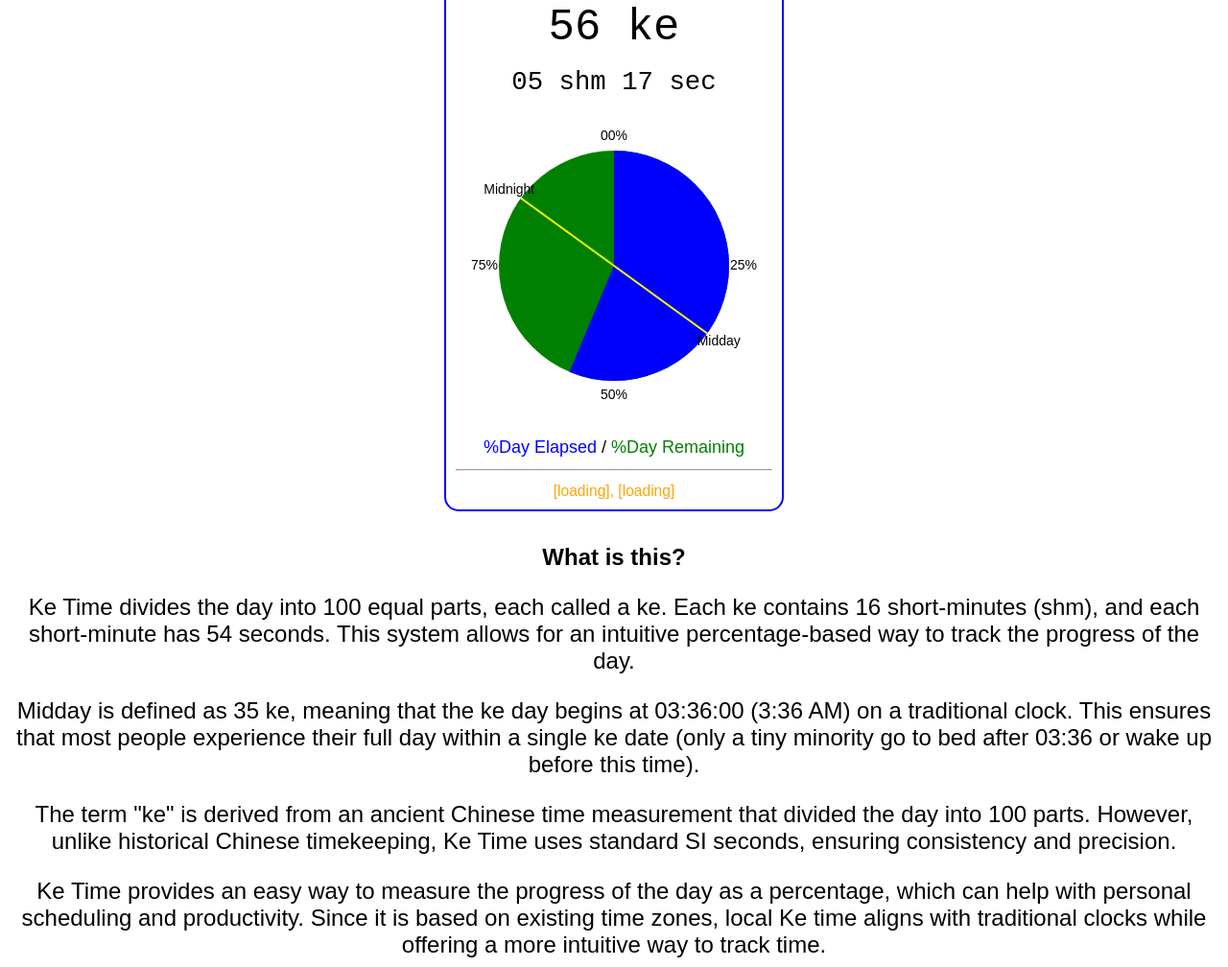
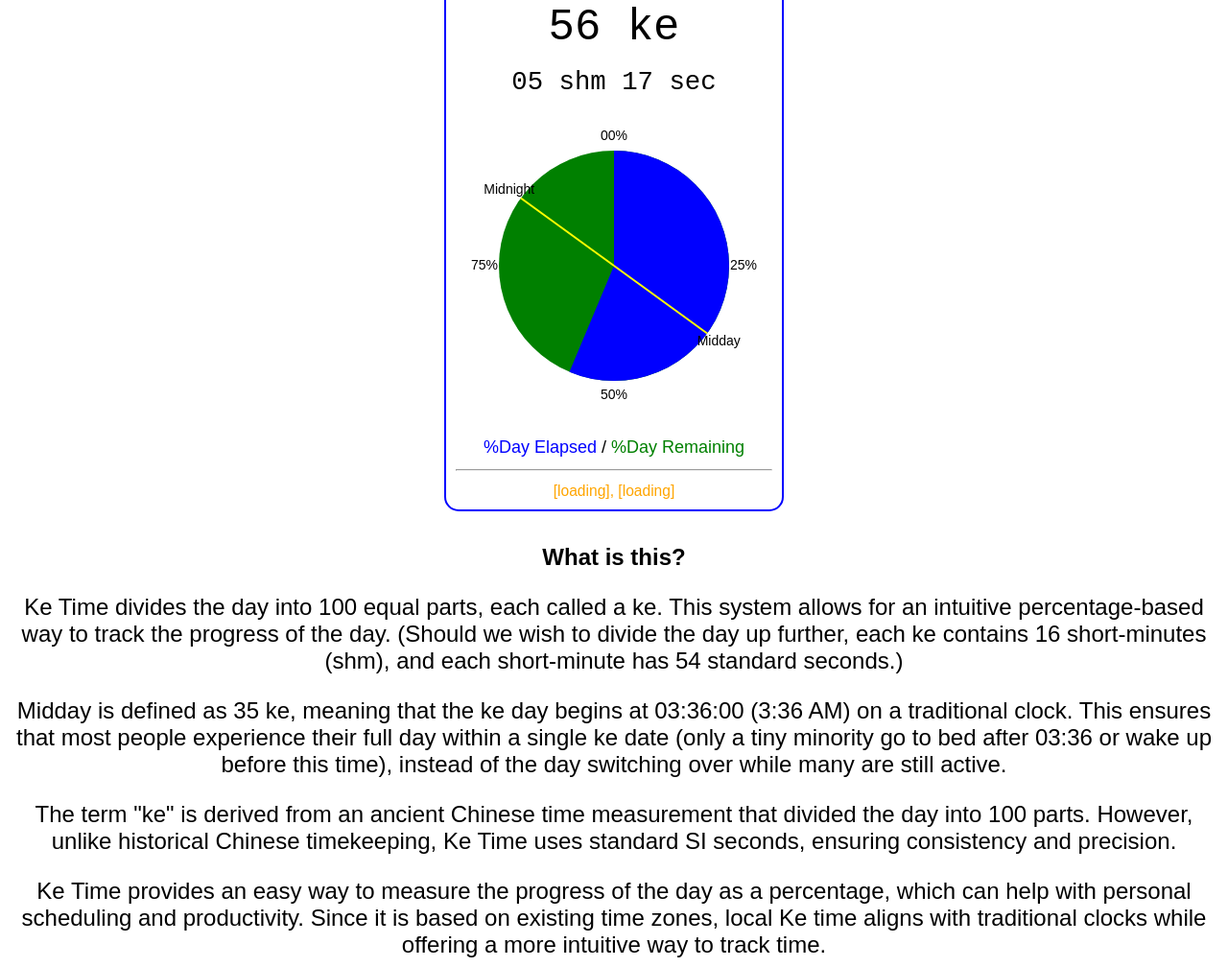
Before and after one commit to ke-time/clock, a plain HTML site: page index.html in a window 1280 px wide. Shown: the part 209-1217 px from the top of the page at 96% size. Drawn offline with Linux system fonts and the light colour scheme.

Commit message:
Update index.html
Updated description

```diff
--- a/index.html
+++ b/index.html
@@ -187,14 +187,15 @@
 
     <p>
         Ke Time divides the day into 100 equal parts, each called a ke.
-        Each ke contains 16 short-minutes (shm), and each short-minute has 54 seconds.
         This system allows for an intuitive percentage-based way to track the progress of the day.
+		(Should we wish to divide the day up further, each ke contains 16 short-minutes (shm), and each short-minute has 54 standard seconds.)
     </p>
 
     <p>
         Midday is defined as 35 ke, meaning that the ke day begins at 03:36:00 (3:36 AM) on a traditional clock.
         This ensures that most people experience their full day within a single ke date (only a tiny minority go
-		to bed after 03:36 or wake up before this time).
+		to bed after 03:36 or wake up before this time), instead of the day switching over while many are still
+		active.
     </p>
 
     <p>
@@ -208,5 +209,7 @@
         Since it is based on existing time zones, local Ke time aligns with traditional clocks while offering
         a more intuitive way to track time.
     </p>
+
+
 </body>
 </html>
```
